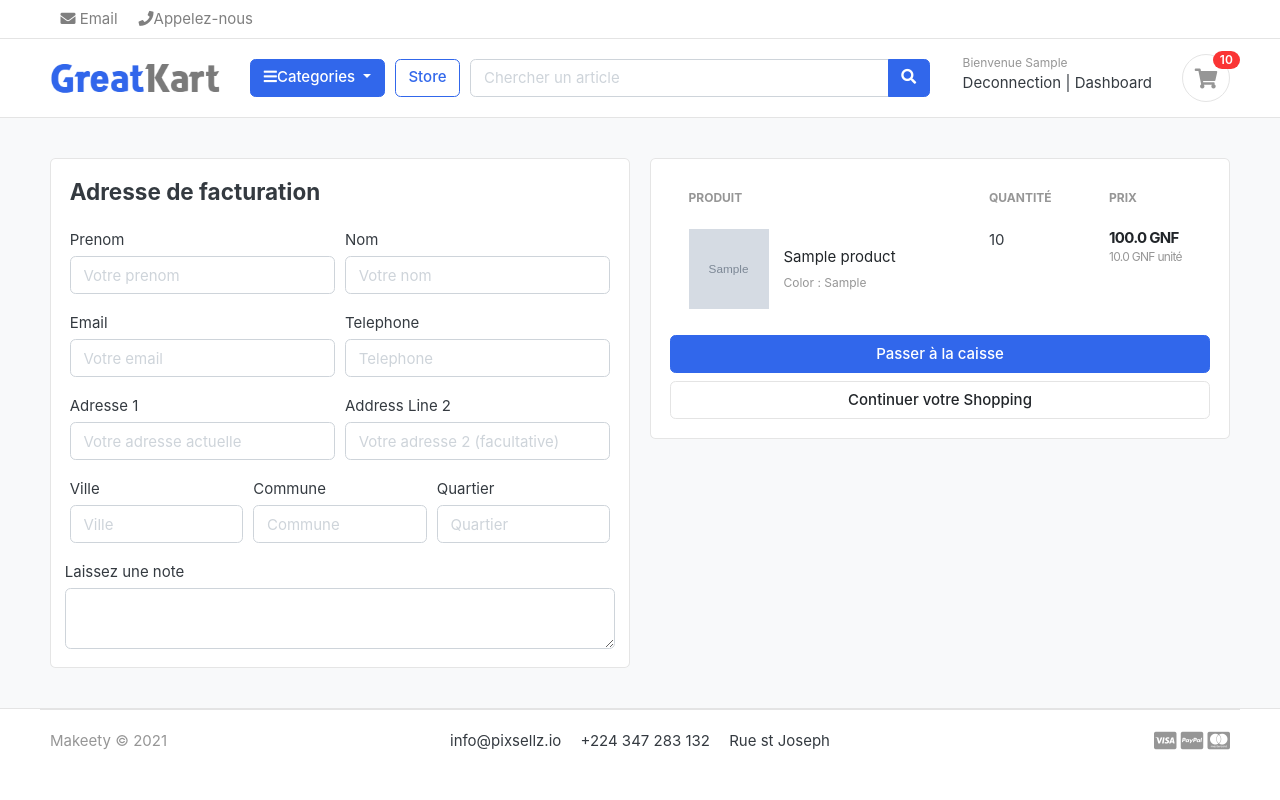
After one commit to keita8/makeety, a Django app: page /carts/checkout/ in a window 1280 px wide. The commit adds this page. Run offline with Django 3.2, Linux system fonts and the light colour scheme; a user stored in the database is signed in; tables that the repository leaves empty hold one stand-in row (values such as "Sample post"); grey boxes marked "Sample" are stand-in pictures; some libraries are stand-ins or nearby versions; some web fonts are replaced.

Commit message:
handled cart and checkout page for logged in user

```diff
--- a/makeety/carts/context_processors.py
+++ b/makeety/carts/context_processors.py
@@ -10,7 +10,11 @@ def counter(request):
 	else:
 		try:
 			cart = Cart.objects.filter(cart_id=_cart_id(request))
-			cart_items = CartItem.objects.all().filter(cart=cart[:1])
+
+			if request.user.is_authenticated:
+				cart_items = CartItem.objects.all().filter(user=request.user)
+			else:
+				cart_items = CartItem.objects.all().filter(cart=cart[:1])
 
 			for cart_item in cart_items:
 				cart_count += cart_item.quantity
--- a/makeety/carts/urls.py
+++ b/makeety/carts/urls.py
@@ -10,4 +10,6 @@ urlpatterns = [
     path('remove_cart/<int:product_id>/<int:cart_item_id>/', views.remove_cart, name='remove_cart'),
     path('remove_cart_item/<int:product_id>/<int:cart_item_id>/', views.remove_cart_item, name='remove_cart_item'),
 
+    path('checkout/', views.checkout, name='checkout'),
+
 ]
--- a/makeety/carts/views.py
+++ b/makeety/carts/views.py
@@ -1,196 +1,211 @@
-from django.shortcuts import render, redirect, get_object_or_404, reverse
-from store.models import Product
+from django.shortcuts import render, redirect, get_object_or_404
+from store.models import Product, Variation
 from .models import Cart, CartItem
 from django.core.exceptions import ObjectDoesNotExist
+from django.contrib.auth.decorators import login_required
+
+# Create your views here.
 from django.http import HttpResponse
-from store.models import Variation
-# Create your views here.
 
 def _cart_id(request):
-	cart = request.session.session_key
+    cart = request.session.session_key
+    if not cart:
+        cart = request.session.create()
+    return cart
 
-	if not cart:
-		cart = request.session.create()
-	return cart
+def add_cart(request, product_id):
+    current_user = request.user
+    product = Product.objects.get(id=product_id) #get the product
+    # If the user is authenticated
+    if current_user.is_authenticated:
+        product_variation = []
+        if request.method == 'POST':
+            for item in request.POST:
+                key = item
+                value = request.POST[key]
 
-# ajouter un article dans le panier
-def add_cart(request, product_id):
-	product = Product.objects.get(id=product_id)
-	product_variation = []
-	if request.method == 'POST':
-		for item in request.POST:
-			key = item
-			value = request.POST[key]
-
-			try:
-				variation = Variation.objects.get(product=product, variation_category__iexact=key, variation_value__iexact=value)
-				product_variation.append(variation)
-			except:
-				pass
+                try:
+                    variation = Variation.objects.get(product=product, variation_category__iexact=key, variation_value__iexact=value)
+                    product_variation.append(variation)
+                except:
+                    pass
 
 
-	try:
-		cart = Cart.objects.get(cart_id=_cart_id(request)) # get the cart using the cart_id present in the session
-	except Cart.DoesNotExist:
-		cart = Cart.objects.create(
-			cart_id = _cart_id(request)
-		)
-	cart.save()
+        is_cart_item_exists = CartItem.objects.filter(product=product, user=current_user).exists()
+        if is_cart_item_exists:
+            cart_item = CartItem.objects.filter(product=product, user=current_user)
+            ex_var_list = []
+            id = []
+            for item in cart_item:
+                existing_variation = item.variations.all()
+                ex_var_list.append(list(existing_variation))
+                id.append(item.id)
 
-	is_cart_item_exists = CartItem.objects.filter(product=product, cart=cart).exists()
-	if is_cart_item_exists:
-		cart_item = CartItem.objects.filter(product=product, cart=cart)
-		# existing_variations -> database
-		# current variation -> product_variation
-		# item_id -> database
-		ex_var_list = []
-		id = []
-		for item in cart_item:
-			existing_variation = item.variations.all()
-			ex_var_list.append(list(existing_variation))
-			id.append(item.id)
+            if product_variation in ex_var_list:
+                # increase the cart item quantity
+                index = ex_var_list.index(product_variation)
+                item_id = id[index]
+                item = CartItem.objects.get(product=product, id=item_id)
+                item.quantity += 1
+                item.save()
 
-		print(ex_var_list)
+            else:
+                item = CartItem.objects.create(product=product, quantity=1, user=current_user)
+                if len(product_variation) > 0:
+                    item.variations.clear()
+                    item.variations.add(*product_variation)
+                item.save()
+        else:
+            cart_item = CartItem.objects.create(
+                product = product,
+                quantity = 1,
+                #cart=_cart_id(request), # point d'arrêt
+                user = current_user,
+            )
+            if len(product_variation) > 0:
+                cart_item.variations.clear()
+                cart_item.variations.add(*product_variation)
+            cart_item.save()
+        return redirect('carts:cart')
 
-		if product_variation in ex_var_list:
-			# increase the cart item quantity
-			index = ex_var_list.index(product_variation)
-			item_id = id[index]
-			item = CartItem.objects.get(product=product, id=item_id)
-			item.quantity += 1
-			item.save()
+    else:
+        product_variation = []
+        if request.method == 'POST':
+            for item in request.POST:
+                key = item
+                value = request.POST[key]
 
-		else:
-			item = CartItem.objects.create(product=product, quantity=1, cart=cart)
-			if len(product_variation) > 0:
-				item.variations.clear()
-				item.variations.add(*product_variation)
-			item.save()
-	else:
-		cart_item = CartItem.objects.create(
-			product = product,
-			quantity = 1,
-			cart = cart,
-		)
-		if len(product_variation) > 0:
-			cart_item.variations.clear()
-			cart_item.variations.add(*product_variation)
-		cart_item.save()
-	return redirect('carts:cart')
+                try:
+                    variation = Variation.objects.get(product=product, variation_category__iexact=key, variation_value__iexact=value)
+                    product_variation.append(variation)
+                except:
+                    pass
+        try:
+            cart = Cart.objects.get(cart_id=_cart_id(request)) # get the cart using the cart_id present in the session
+        except Cart.DoesNotExist:
+            cart = Cart.objects.create(
+                cart_id = _cart_id(request)
+            )
+        cart.save()
 
-	# product = Product.objects.get(id=product_id)
-	# product_variation = []
+        is_cart_item_exists = CartItem.objects.filter(product=product, cart=cart).exists()
+        if is_cart_item_exists:
+            cart_item = CartItem.objects.filter(product=product, cart=cart)
+            # existing_variations -> database
+            # current variation -> product_variation
+            # item_id -> database
+            ex_var_list = []
+            id = []
+            for item in cart_item:
+                existing_variation = item.variations.all()
+                ex_var_list.append(list(existing_variation))
+                id.append(item.id)
 
-	# if request.method == 'POST':
-	# 	for item in request.POST:
-	# 		key = item
-	# 		value = request.POST[key]
-	# 		try:
-	# 			variation = Variation.objects.get(product=product, variation_category__iexact=key, variation_value__iexact=value)
-	# 			product_variation.append(variation)
+            print(ex_var_list)
 
-	# 		except:
-	# 			pass
-	# try:
-	# 	cart = Cart.objects.get(cart_id=_cart_id(request))
-	# except Cart.DoesNotExist:
-	# 	cart = Cart.objects.create(cart_id=_cart_id(request))
+            if product_variation in ex_var_list:
+                # increase the cart item quantity
+                index = ex_var_list.index(product_variation)
+                item_id = id[index]
+                item = CartItem.objects.get(product=product, id=item_id)
+                item.quantity += 1
+                item.save()
 
-	# cart.save() # creation du panier
+            else:
+                item = CartItem.objects.create(product=product, quantity=1, cart=cart)
+                if len(product_variation) > 0:
+                    item.variations.clear()
+                    item.variations.add(*product_variation)
+                item.save()
+        else:
+            cart_item = CartItem.objects.create(
+                product = product,
+                quantity = 1,
+                cart = cart,
+            )
+            if len(product_variation) > 0:
+                cart_item.variations.clear()
+                cart_item.variations.add(*product_variation)
+            cart_item.save()
+        return redirect('carts:cart')
 
-	# is_cart_item_exists = CartItem.objects.filter(product=product, cart=cart).exists()
+def remove_cart(request, product_id, cart_item_id):
 
-	# if is_cart_item_exists:
-	# 	cart_item = CartItem.objects.filter(product=product, cart=cart)
-	# 	# existing_variation from database
-	# 	# current_variation -> product_variation
-	# 	# item_id also from db
-	# 	ex_var_list = []
-	# 	for item in cart_item:
-	# 		existing_variation = item.variations.all()
-	# 		ex_var_list.append(list(existing_variation))
+    product = get_object_or_404(Product, id=product_id)
+    try:
+        if request.user.is_authenticated:
+            cart_item = CartItem.objects.get(product=product, user=request.user, id=cart_item_id)
+        else:
+            cart = Cart.objects.get(cart_id=_cart_id(request))
+            cart_item = CartItem.objects.get(product=product, cart=cart, id=cart_item_id)
+        if cart_item.quantity > 1:
+            cart_item.quantity -= 1
+            cart_item.save()
+        else:
+            cart_item.delete()
+    except:
+        pass
+    return redirect('carts:cart')
 
-	# 	print(ex_var_list)
-
-	# 	if product_variation in ex_var_list:
-	# 		return HttpResponse("True")
-
-	# 	if len(product_variation) > 0:
-	# 		cart_item.variations.clear()
-	# 		for item in product_variation:
-	# 			cart_item.variations.add(item)
-	# 	cart_item.save()
-	# else:
-	# 	cart_item = CartItem.objects.create(product=product, cart=cart, quantity=1)
-	# 	if len(product_variation) > 0:
-	# 		cart_item.variations.clear()
-	# 		for item in product_variation:
-	# 			cart_item.variations.add(item)
-
-	# cart_item.save()  # creation d'un article du panier
-
-	# return redirect('carts:cart')
+def remove_cart_item(request, product_id, cart_item_id):
+    product = get_object_or_404(Product, id=product_id)
+    if request.user.is_authenticated:
+        cart_item = CartItem.objects.get(product=product, user=request.user, id=cart_item_id)
+    else:
+        cart = Cart.objects.get(cart_id=_cart_id(request))
+        cart_item = CartItem.objects.get(product=product, cart=cart, id=cart_item_id)
+    cart_item.delete()
+    return redirect('carts:cart')
 
 def cart(request, total=0, quantity=0, cart_items=None):
+    try:
+        tax = 0
+        grand_total = 0
+        if request.user.is_authenticated:
+            cart_items = CartItem.objects.filter(user=request.user, is_active=True)
+        else:
+            cart = Cart.objects.get(cart_id=_cart_id(request))
+            cart_items = CartItem.objects.filter(cart=cart, is_active=True)
+        for cart_item in cart_items:
+            total += (cart_item.product.price * cart_item.quantity)
+            quantity += cart_item.quantity
+        tax = (2 * total)/100
+        grand_total = total + tax
+    except ObjectDoesNotExist:
+        pass #just ignore
 
-	try:
-		tax = 0
-		total = 0
-		grand_total = 0
-		cart = Cart.objects.get(cart_id=_cart_id(request))
-		cart_items = CartItem.objects.filter(cart=cart, is_active=True)
+    context = {
+        'total': total,
+        'quantity': quantity,
+        'cart_items': cart_items,
+        'tax'       : tax,
+        'grand_total': grand_total,
+    }
+    return render(request, 'store/cart.html', context)
 
-		for cart_item in cart_items:
-			total += (cart_item.product.price * cart_item.quantity)
-			quantity += cart_item.quantity
+@login_required(login_url='accounts:login')
+def checkout(request, total=0, quantity=0, cart_items=None):
+    try:
+        tax = 0
+        grand_total = 0
+        if request.user.is_authenticated:
+            cart_items = CartItem.objects.filter(user=request.user, is_active=True)
+        else:
+            cart = Cart.objects.get(cart_id=_cart_id(request))
+            cart_items = CartItem.objects.filter(cart=cart, is_active=True)
+        for cart_item in cart_items:
+            total += (cart_item.product.price * cart_item.quantity)
+            quantity += cart_item.quantity
+        tax = (2 * total)/100
+        grand_total = total + tax
+    except ObjectDoesNotExist:
+        pass #just ignore
 
-		tax = (2*total) / 100
-		grand_total = total * tax
-
-	except ObjectDoesNotExist:
-		pass
-
-
-
-	template_name = 'store/cart.html'
-	context       = {
-
-		'total'       : total,
-		'quantity'    : quantity,
-		'cart_items'  : cart_items,
-		'grand_total' : grand_total,
-		'tax'         : tax,
-
-	}
-
-	return render(request, template_name, context)
-
-# décrementer la quantité dans un article dans le panier
-def remove_cart(request, product_id, cart_item_id):
-
-	cart = Cart.objects.get(cart_id=_cart_id(request))
-	product = get_object_or_404(Product, id=product_id)
-
-	try:
-
-		cart_item = CartItem.objects.get(product=product, cart=cart, id=cart_item_id)
-
-		if cart_item.quantity > 1:
-			cart_item.quantity -= 1
-			cart_item.save()
-		else:
-			cart_item.delete()
-	except:
-		pass
-	return redirect('carts:cart')
-
-# supprimer totalement un article du panier
-def remove_cart_item(request, product_id, cart_item_id):
-
-	cart = Cart.objects.get(cart_id=_cart_id(request))
-	product = get_object_or_404(Product, id=product_id)
-	cart_item = CartItem.objects.get(product=product, cart=cart, id=cart_item_id)
-
-	cart_item.delete()
-
-	return redirect('carts:cart')
+    context = {
+        'total': total,
+        'quantity': quantity,
+        'cart_items': cart_items,
+        'tax'       : tax,
+        'grand_total': grand_total,
+    }
+    return render(request, 'store/checkout.html', context)
--- a/makeety/templates/base/base.html
+++ b/makeety/templates/base/base.html
@@ -29,8 +29,7 @@
 
 <!-- custom javascript -->
 <script src="{% static 'js/script.js' %}" type="text/javascript"></script>
- <script src="build/js/intlTelInput.js"></script>
- <link rel="stylesheet" href="build/css/intlTelInput.css">
+
 
 <script type="text/javascript">
 /// some script
--- a/makeety/templates/store/cart.html
+++ b/makeety/templates/store/cart.html
@@ -93,7 +93,7 @@
                                     <!-- price-wrap .// -->
                                 </td>
                                 <td class="text-right">
-                                    <a href="{% url 'carts:remove_cart_item' cart_item.product.id cart_item.id %}" class="btn btn-danger" onclick="return confirm('Êtes-vous sûr de bien vouloir supprimer ?')"> Retirer</a>
+                                    <a href="{% url 'carts:remove_cart_item' cart_item.product.id cart_item.id %}" class="btn btn-danger" onclick="return confirm('Êtes-vous sûr de bien vouloir retirer cet article du panier ?')"> Retirer</a>
                                 </td>
                             </tr>
 
@@ -124,7 +124,7 @@
                         <p class="text-center mb-3">
                             <img src="{% static 'images/misc/payments.png' %}" height="26">
                         </p>
-                        <a href="./place-order.html" class="btn btn-primary btn-block"> Checkout </a>
+                        <a href="{% url 'carts:checkout' %}" class="btn btn-primary btn-block"> Commander</a>
                         <a href="{% url 'store:product' %}" class="btn btn-light btn-block">Continuer votre shopping</a>
                     </div>
                     <!-- card-body.// -->
--- /dev/null
+++ b/makeety/templates/store/checkout.html
@@ -0,0 +1,145 @@
+{% extends "base/base.html" %}
+
+{% load static %}
+
+{% load humanize %}
+
+{% block title %} Commander {% endblock title %}
+
+
+{% block content %}
+
+<section class="section-content padding-y bg">
+<div class="container">
+
+<!-- ============================ COMPONENT 1 ================================= -->
+
+<div class="row">
+    <aside class="col-lg-6">
+<div class="card">
+  <div class="card-body">
+    <h4 class="card-title mb-4">Adresse de facturation</h4>
+    <form action="{% url 'carts:checkout' %}" method="POST">
+      {% csrf_token %}
+      <div class="form-row">
+        <div class="col form-group">
+          <label for="first_name">Prenom</label>
+          <input type="text" id="first_name" name="first_name" class="form-control" required placeholder="Votre prenom">
+        </div>
+        <div class="col form-group">
+          <label for="last_name">Nom</label>
+          <input type="text" id="last_name" name="last_name" class="form-control" required placeholder="Votre nom">
+        </div>
+      </div>
+      <div class="form-row">
+        <div class="col form-group">
+          <label for="email">Email</label>
+          <input type="email" id="email" name="email" class="form-control" required placeholder="Votre email">
+        </div>
+        <div class="col form-group">
+          <label for="phone">Telephone</label>
+          <input type="text" id="phone" name="phone" class="form-control" required placeholder="Telephone">
+        </div>
+      </div>
+      <div class="form-row">
+        <div class="col form-group">
+          <label for="address_line_1">Adresse 1</label>
+          <input type="text" id="address_line_1" name="address_line_1" class="form-control" required placeholder='Votre adresse actuelle'>
+        </div>
+        <div class="col form-group">
+          <label for="address_line_2">Address Line 2</label>
+          <input type="text" id='address_line_2' name="address_line_2" class="form-control" placeholder="Votre adresse 2 (facultative)">
+        </div>
+      </div>
+      <div class="form-row">
+        <div class="col form-group">
+          <label for="city">Ville</label>
+          <input type="text" id="city" name="ville" class="form-control" required placeholder="Ville">
+        </div>
+        <div class="col form-group">
+          <label for="">Commune</label>
+          <input type="text" name="commune" class="form-control" required placeholder="Commune">
+        </div>
+        <div class="col form-group">
+          <label for="">Quartier</label>
+          <input type="text" name="quartier" class="form-control" required placeholder="Quartier">
+        </div>
+      </div>
+        <div class="form-row">
+          <label for="">Laissez une note</label>
+          <textarea name="order_note" rows="2" class="form-control"></textarea>
+        </div>
+
+
+  </div>
+</div> <!-- card.// -->
+
+    </aside> <!-- col.// -->
+    <aside class="col-lg-6">
+
+        <div class="card">
+        <div class="card-body">
+      <table class="table table-borderless table-shopping-cart">
+      <thead class="text-muted">
+      <tr class="small text-uppercase">
+        <th scope="col">Produit</th>
+        <th scope="col" width="120">Quantité</th>
+        <th scope="col" width="120">Prix</th>
+
+      </tr>
+      </thead>
+      <tbody>
+
+      {% for cart_item in cart_items %}
+      <tr>
+        <td>
+            <figure class="itemside align-items-center">
+                <div class="aside"><img src="{{ cart_item.product.photo.url }}" class="img-sm"></div>
+                <figcaption class="info">
+                    <a href="{{ cart_item.product.get_url }}" class="title text-dark">{{ cart_item.product.product_name }}</a>
+                    <p class="text-muted small">
+                        {% if cart_item.variations.all %}
+                            {% for item in cart_item.variations.all %}
+                                {{ item.variation_category | capfirst }} : {{ item.variation_value | capfirst }} <br>
+                            {% endfor %}
+                        {% endif %}
+                    </p>
+                </figcaption>
+            </figure>
+        </td>
+        <td>
+            <!-- col.// -->
+                    <label for="">{{cart_item.quantity}}</label>
+        </td>
+        <td>
+            <div class="price-wrap">
+                <var class="price">{{ cart_item.sub_total }} GNF</var>
+                <small class="text-muted"> {{ cart_item.product.price }} GNF unité </small>
+            </div> <!-- price-wrap .// -->
+        </td>
+
+      </tr>
+      {% endfor %}
+
+      </tbody>
+      </table>
+
+      <button type="submit" name="submit" class="btn btn-primary btn-block">Passer à la caisse</button>
+            <a href="{% url 'store:product' %}" class="btn btn-light btn-block">Continuer votre Shopping</a>
+      </form>
+        </div> <!-- card-body.// -->
+        </div> <!-- card.// -->
+
+
+</aside> <!-- col.// -->
+
+
+</div> <!-- row.// -->
+
+<!-- ============================ COMPONENT 1 END .// ================================= -->
+
+</div> <!-- container .//  -->
+</section>
+<!-- ========================= SECTION CONTENT END// ========================= -->
+
+{% endblock content %}
```
Also changed, not shown: makeety/accounts/views.py (+52 -2 lines), makeety/carts/models.py (+5 -2 lines), makeety/carts/migrations/0007_auto_20211123_1041.py (added), makeety/carts/migrations/0008_auto_20211123_1055.py (added), makeety/carts/migrations/0009_auto_20211123_1501.py (added), makeety/carts/migrations/0010_auto_20211123_1511.py (added).
